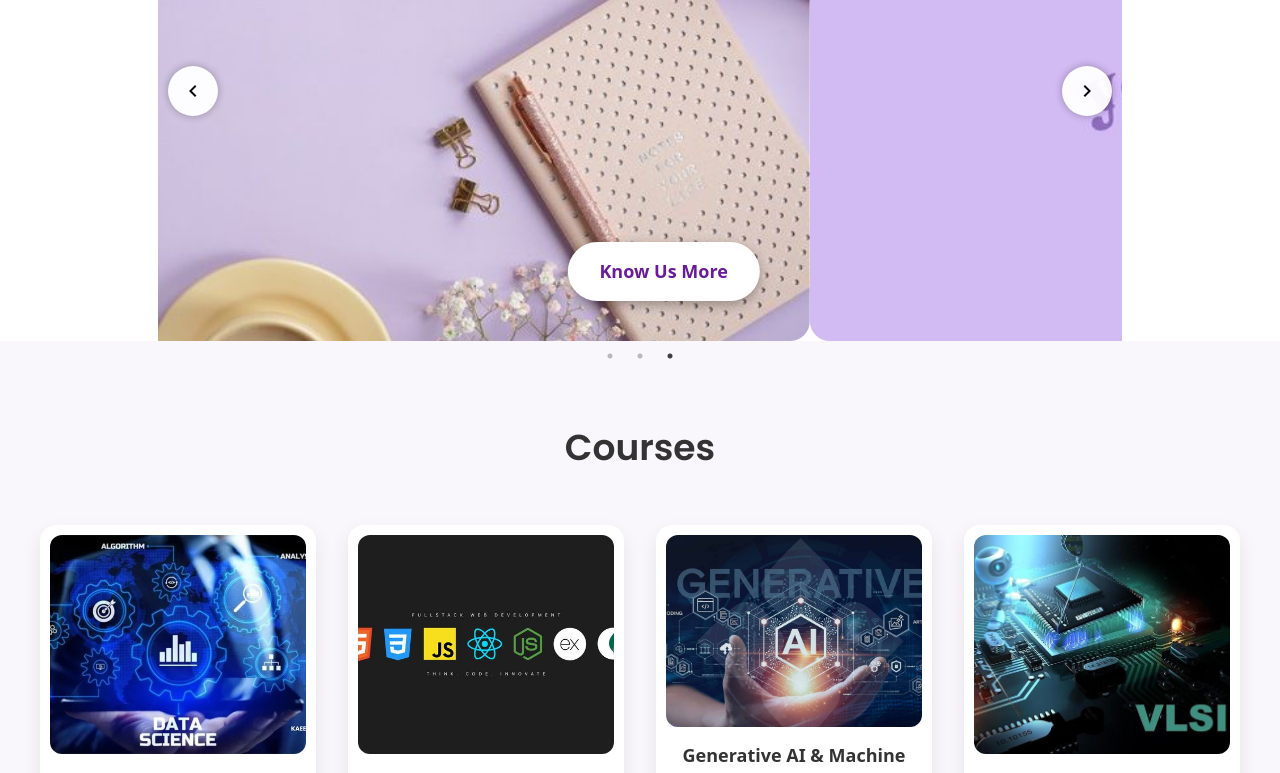
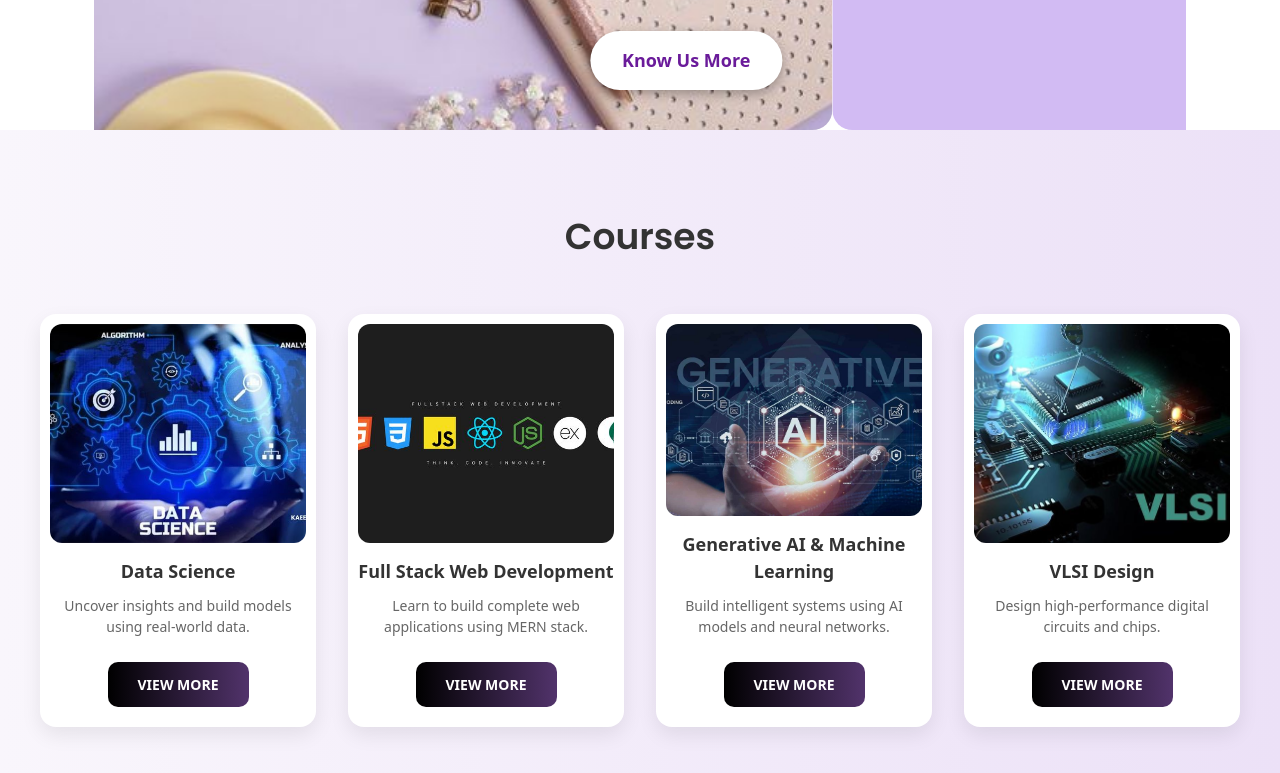
Before and after one commit to vijay120922/Ugyan-Tech-Solutions, a React (Vite) app: page / in a window 1280 px wide. Shown: the part 620-1393 px from the top of the page. Built offline with nearby package versions, Linux system fonts and the light colour scheme.

Commit message:
edo chesan le

```diff
--- a/src/components/AboutUsSection.css
+++ b/src/components/AboutUsSection.css
@@ -1,7 +1,7 @@
 .why-choose-us {
   text-align: center;
   padding: 60px 20px;
-  background-color: #f9f6fc;
+  background: linear-gradient(to right, #f9f6fc, #ece1f7);
 }
 
 .why-choose-us h2 {
--- a/src/components/Carousel.css
+++ b/src/components/Carousel.css
@@ -1,9 +1,10 @@
 .carousel-container {
-  width: 80%;
+  width: 90vw;
   max-width: 1200px;
   margin: 0 auto;
   position: relative;
   padding: 0 30px;
+
 }
 
 .carousel-slide {
--- a/src/components/ContactUsSection.css
+++ b/src/components/ContactUsSection.css
@@ -7,7 +7,7 @@
   display: flex;
   flex-direction: column;
   align-items: center;
-  max-width: 1000px;
+  width:100%;
   border-radius: 20px;
   text-align: center;
   font-family: 'Poppins', sans-serif;
--- a/src/components/CoursesSection.css
+++ b/src/components/CoursesSection.css
@@ -1,6 +1,6 @@
 .courses-section {
   padding: 60px 40px;
-  background-color: #f9f6fc;
+  background: linear-gradient(to right, #f9f6fc, #ece1f7);
   text-align: center;
 }
 
--- a/src/css/AboutUs.css
+++ b/src/css/AboutUs.css
@@ -4,8 +4,6 @@
   background-color: #f9f6fc;
   color: #1e1e1e;
 }
-
-/* === Intro Section === */
 .intro-section {
   text-align: center;
   margin-bottom: 60px;
--- a/src/css/ContactUs.css
+++ b/src/css/ContactUs.css
@@ -31,7 +31,7 @@
   flex: 1 1 300px;
   max-width: 450px;
   background-color: white;
-  border-radius: 12px;
+  /* border-radius: 12px; */
   padding: 30px;
   box-shadow: 0 8px 25px rgba(0, 0, 0, 0.08);
   transition: transform 0.3s ease;
--- a/src/css/Courses.css
+++ b/src/css/Courses.css
@@ -1,6 +1,6 @@
 .courses-page {
     padding: 60px 40px;
-    background-color: #f4edf9;
+    background: linear-gradient(to right, #f9f6fc, #ece1f7);
   }
 
   .courses-title {
@@ -15,7 +15,7 @@
     display: flex;
     align-items: center;
     justify-content: space-between;
-    background-color: white;
+    background: linear-gradient(to right, #f9f6fc, #ece1f7);
     margin-bottom: 60px;
     border-radius: 16px;
     box-shadow: 0 6px 20px rgba(0, 0, 0, 0.1);
--- a/src/css/HomePage.css
+++ b/src/css/HomePage.css
@@ -157,3 +157,27 @@
     margin-top: 60px;
   }
 }
+ .why-choose-section{
+  margin-top: -20px;
+ }
+ .contact-us-section{
+  background: linear-gradient(to right, #f9f6fc, #ece1f7);
+  margin-top: -30px;
+ }
+.fade-bottom {
+  position: relative;
+  background-color: #d9bdf7; /* Use your purple background */
+  z-index: 0;
+}
+
+.fade-bottom::after {
+  content: "";
+  position: absolute;
+  bottom: -1px;
+  left: 0;
+  right: 0;
+  height: 80px;
+  background: linear-gradient(to bottom, #d9bdf7 0%, #f9f9f9 100%);
+  z-index: -1;
+  pointer-events: none;
+}
--- a/src/pages/HomePage.jsx
+++ b/src/pages/HomePage.jsx
@@ -17,11 +17,11 @@ const HomePage = () => {
       >
         <div className="homepage">
           <section className="hero-section">
-            <div className="badge-container border">
+            {/* <div className="badge-container border">
             <div className="top-badge">🎓 Your #1 Platform for Skill Learning</div></div>
             <h1 className="main-heading">
               Showcase Your Mastery.<br />Get Connected
-            </h1>
+            </h1> */}
             <div className="search-bar">
               <input type="text" placeholder="Search Courses" className="search-input w-full" />
               <button className="search-button">Search</button>
@@ -33,7 +33,7 @@ const HomePage = () => {
         <Carousel />
       </section>
 
-      <section>
+      <section className="fade-bottom">
         <CoursesSection />
       </section>
 
@@ -43,7 +43,7 @@ const HomePage = () => {
       <section className="why-choose-section">
         <AboutUsSection />
       </section>
-      <section>
+      <section className="contact-us-section">
         <ContactUsSection />
       </section>
     </>
```
